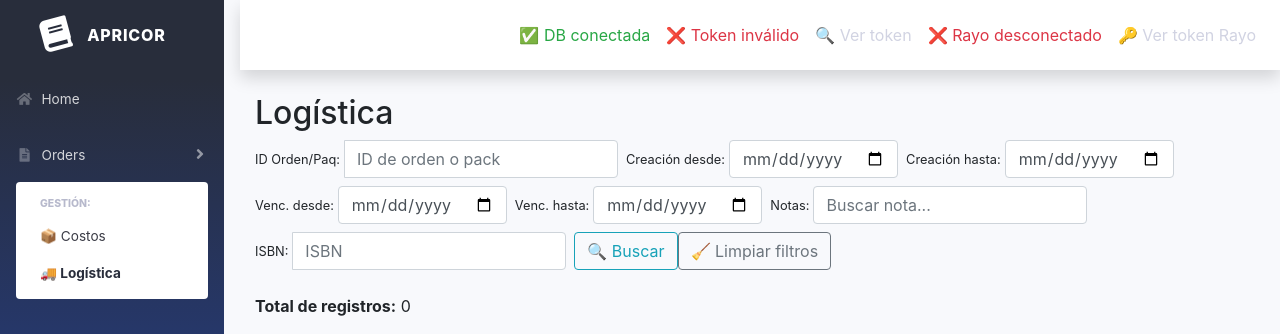
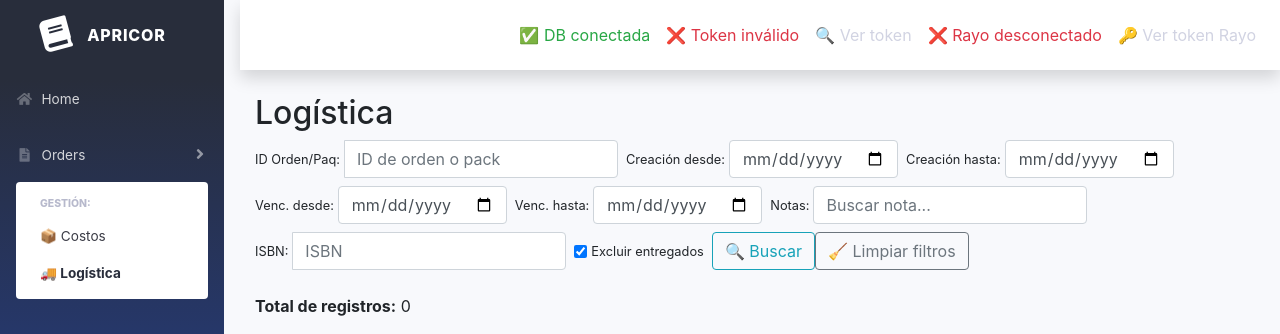
Before and after one commit to federicodiazbobillo/ap-flask, a Flask app: page /orders/logistica/ in a window 1280 px wide. Shown: the top 334 px of the page. Run offline with Flask 3, Linux system fonts and the light colour scheme; data that the repository does not hold is empty; parts of the project's set-up code (start-up, migrations or seed data) failed here and were passed over; some libraries are stand-ins or nearby versions.

Commit message:
Agregamos los filtros para enviados en logisitca

```diff
--- a/ap-flask/app/controllers/orders/orders_logistica_controller.py
+++ b/ap-flask/app/controllers/orders/orders_logistica_controller.py
@@ -4,7 +4,7 @@ from app.db import get_conn
 orders_logistica_bp = Blueprint('orders_logistica', __name__, url_prefix='/orders/logistica')
 
 def _fetch_orders(id_param=None, fecha_desde=None, fecha_hasta=None,
-                  venc_desde=None, venc_hasta=None, nota_like=None, isbn=None):
+                  venc_desde=None, venc_hasta=None, nota_like=None, isbn=None, excluir_entregados=True):
     """
     Obtiene órdenes con filtros de ID, rango de creación y rango de vencimiento (inclusive),
     agrupa por pack_id (o order_id si pack_id es null) y normaliza datos.
@@ -40,7 +40,8 @@ def _fetch_orders(id_param=None, fecha_desde=None, fecha_hasta=None,
             "EXISTS (SELECT 1 FROM order_items oi WHERE oi.order_id = o.order_id AND oi.seller_sku = %s)"
         )
         params.append(isbn)
-
+    if excluir_entregados:
+        filters.append("NOT (o.status = 'paid' AND s.status = 'delivered')")
     # Base de consulta incluyendo JOIN con shipments y order_items
     base_query = (
         "SELECT o.order_id, "
@@ -166,9 +167,6 @@ def _fetch_orders(id_param=None, fecha_desde=None, fecha_hasta=None,
 
 @orders_logistica_bp.route('/')
 def index_logistica():
-    """
-    Vista HTML de logística con filtros por ID, fechas y nota.
-    """
     id_param = request.args.get('id')
     fecha_desde = request.args.get('fecha_desde')
     fecha_hasta = request.args.get('fecha_hasta')
@@ -177,7 +175,13 @@ def index_logistica():
     nota_like = request.args.get("nota")
     isbn = request.args.get("isbn")
 
-    orders = _fetch_orders(id_param, fecha_desde, fecha_hasta, venc_desde, venc_hasta, nota_like, isbn)
+    # NEW: checkbox excluir_entregados (1 por defecto = excluir)
+    excluir_entregados = request.args.get('excluir_entregados', '1') == '1'
+
+    orders = _fetch_orders(
+        id_param, fecha_desde, fecha_hasta, venc_desde, venc_hasta, nota_like, isbn,
+        excluir_entregados=excluir_entregados  # NEW
+    )
 
     return render_template(
         'orders/logistica.html',
@@ -189,24 +193,28 @@ def index_logistica():
         filtro_venc_desde=venc_desde,
         filtro_venc_hasta=venc_hasta,
         nota_like=nota_like,
-        filtro_isbn=isbn
+        filtro_isbn=isbn,
+        filtro_excluir_entregados=excluir_entregados  # NEW (para el checkbox)
     )
 
 @orders_logistica_bp.route('/search')
 def search_logistica():
-    """
-    Endpoint JSON para búsqueda de órdenes con filtros.
-    """
     id_param = request.args.get('id')
     fecha_desde = request.args.get('fecha_desde')
     fecha_hasta = request.args.get('fecha_hasta')
     venc_desde = request.args.get('venc_desde')
     venc_hasta = request.args.get('venc_hasta')
     nota_like = request.args.get("nota")
-    isbn =  request.args.get("isbn")
+    isbn = request.args.get("isbn")
 
-    orders = _fetch_orders(id_param, fecha_desde, fecha_hasta, venc_desde, venc_hasta, nota_like, isbn)
-    return jsonify({'orders': orders})
+    # NEW: default = excluir
+    excluir_entregados = request.args.get('excluir_entregados', '1') == '1'
+
+    orders = _fetch_orders(
+        id_param, fecha_desde, fecha_hasta, venc_desde, venc_hasta, nota_like, isbn,
+        excluir_entregados=excluir_entregados  # NEW
+    )
+    return jsonify({'orders': orders, 'excluir_entregados': excluir_entregados})
 
 @orders_logistica_bp.route('/actualizar-nota-item', methods=['POST'])
 def actualizar_nota_item():
--- a/ap-flask/app/templates/orders/logistica.html
+++ b/ap-flask/app/templates/orders/logistica.html
@@ -37,14 +37,20 @@
       <input type="date" class="form-control" id="venc-hasta" name="venc_hasta" value="{{ filtro_venc_hasta or '' }}">
     </div>
     <div class="form-group mb-2 mr-2">
-      <label for="venc-hasta" class="form-label mr-1">Notas:</label>
-      <input type="text" name="nota" class="form-control" placeholder="Buscar nota..." value="{{ request.args.get('nota', '') }}">
+      <label for="nota" class="form-label mr-1">Notas:</label>
+      <input type="text" id="nota" name="nota" class="form-control" placeholder="Buscar nota..." value="{{ request.args.get('nota', '') }}">
     </div>
     <div class="input-group mb-2 mr-2">
       <label for="isbn" class="form-label mr-1">ISBN:</label>
       <input type="text" class="form-control" id="isbn" name="isbn" placeholder="ISBN" value="{{ filtro_isbn or '' }}">
     </div>
 
+    <!-- Excluir entregados (tildado por defecto) -->
+    <div class="form-check form-check-inline mb-2 mr-2 align-self-center">
+      <input type="hidden" id="excluir_entregados_val" name="excluir_entregados" value="{{ '1' if filtro_excluir_entregados else '0' }}">
+      <input class="form-check-input" type="checkbox" id="excluir_entregados_chk" {% if filtro_excluir_entregados %}checked{% endif %}>
+      <label class="form-check-label" for="excluir_entregados_chk">Excluir entregados</label>
+    </div>
 
     <button type="submit" class="btn btn-outline-info mb-2">🔍 Buscar</button>
     <a href="{{ url_for('orders_logistica.index_logistica') }}" class="btn btn-outline-secondary mb-2">🧹 Limpiar filtros</a>
@@ -80,7 +86,6 @@
         </td>
         <td>{{ orden.status }} / {{ orden.shipping_status }} / {{ orden.shipping_substatus or '-' }}</td>
         <td>{{ orden.stock }}</td>
-
         <td>
           {% if orden['items'] %}
             <table class="table table-sm table-bordered mb-0">
@@ -116,7 +121,6 @@
                 {% endfor %}
               </tbody>
             </table>
-
           {% else %}
             -
           {% endif %}
@@ -125,7 +129,19 @@
       {% endfor %}
     </tbody>
   </table>
-
 </div>
 
+<!-- Sincroniza el checkbox con el hidden para que siempre se envíe 1/0 -->
+<script>
+  (function () {
+    const chk = document.getElementById('excluir_entregados_chk');
+    const hidden = document.getElementById('excluir_entregados_val');
+    if (chk && hidden) {
+      const sync = () => hidden.value = chk.checked ? '1' : '0';
+      chk.addEventListener('change', sync);
+      sync(); // inicial
+    }
+  })();
+</script>
+
 {% endblock %}
```
